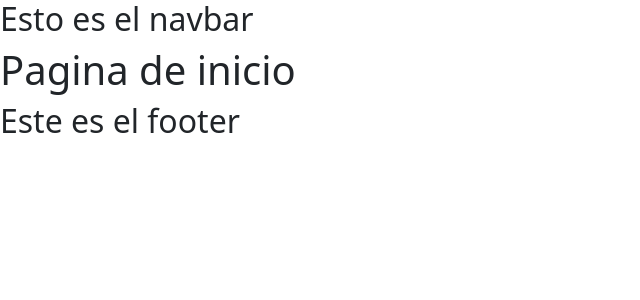
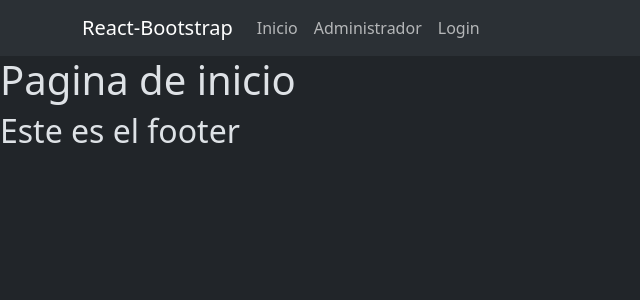
Before and after one commit to RoblesLuis2212/crudFood, a React (Vite) app: page / in a window 1280 px wide. Shown: the top 300 px of the page, without its empty margins (0-640 px from the left). Built offline with nearby package versions, Linux system fonts and the light colour scheme.

Commit message:
Instalamos bootstrap icons

```diff
--- a/index.html
+++ b/index.html
@@ -1,5 +1,5 @@
 <!DOCTYPE html>
-<html lang="es">
+<html lang="es" data-bs-theme="dark">
   <head>
     <meta charset="UTF-8" />
     <link rel="icon" type="image/svg+xml" href="/vite.svg" />
--- a/package.json
+++ b/package.json
@@ -11,6 +11,7 @@
   },
   "dependencies": {
     "bootstrap": "^5.3.8",
+    "bootstrap-icons": "^1.13.1",
     "react": "^19.1.1",
     "react-bootstrap": "^2.10.10",
     "react-dom": "^19.1.1",
--- a/src/components/pages/shared/Menu.jsx
+++ b/src/components/pages/shared/Menu.jsx
@@ -1,9 +1,23 @@
-import React from "react";
-
+import { Navbar, Container, Nav } from "react-bootstrap";
 const Menu = () => {
   return (
     <div>
-      <h2>Esto es el navbar</h2>
+      <Navbar expand="lg" className="bg-body-tertiary">
+        <Container>
+          <Navbar.Brand href="#home">React-Bootstrap</Navbar.Brand>
+
+          <Navbar.Toggle aria-controls="basic-navbar-nav" />
+
+          <Navbar.Collapse id="basic-navbar-nav">
+            <Nav className="me-auto">
+              <Nav.Link href="#home">Inicio</Nav.Link>
+
+              <Nav.Link href="#link">Administrador</Nav.Link>
+              <Nav.Link href="#link">Login</Nav.Link>
+            </Nav>
+          </Navbar.Collapse>
+        </Container>
+      </Navbar>
     </div>
   );
 };
--- a/src/main.jsx
+++ b/src/main.jsx
@@ -3,6 +3,7 @@ import { createRoot } from "react-dom/client";
 import "./index.css";
 import App from "./App.jsx";
 import "bootstrap/dist/css/bootstrap.min.css";
+import "bootstrap-icons/font/bootstrap-icons.css";
 
 createRoot(document.getElementById("root")).render(
   <StrictMode>
```
Also changed, not shown: 1 other file (tests, documents, lock files or other folders).
